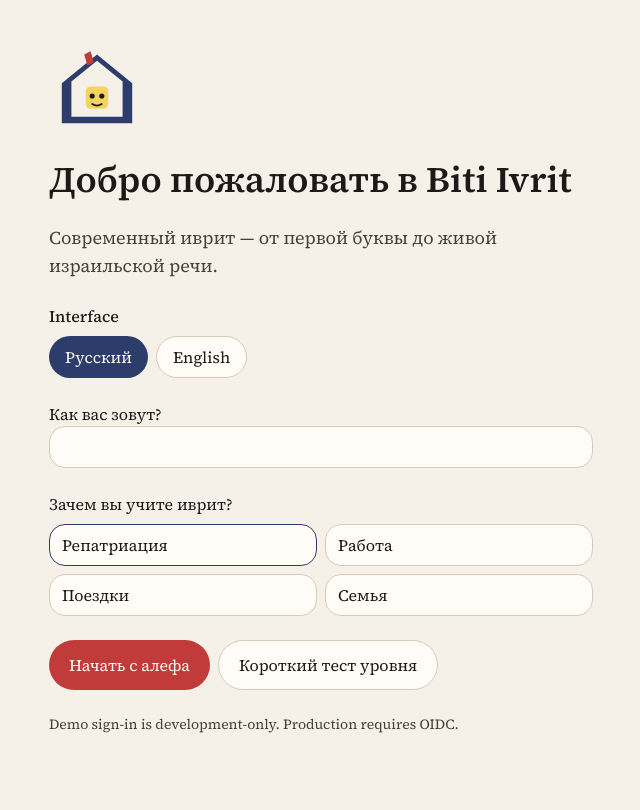
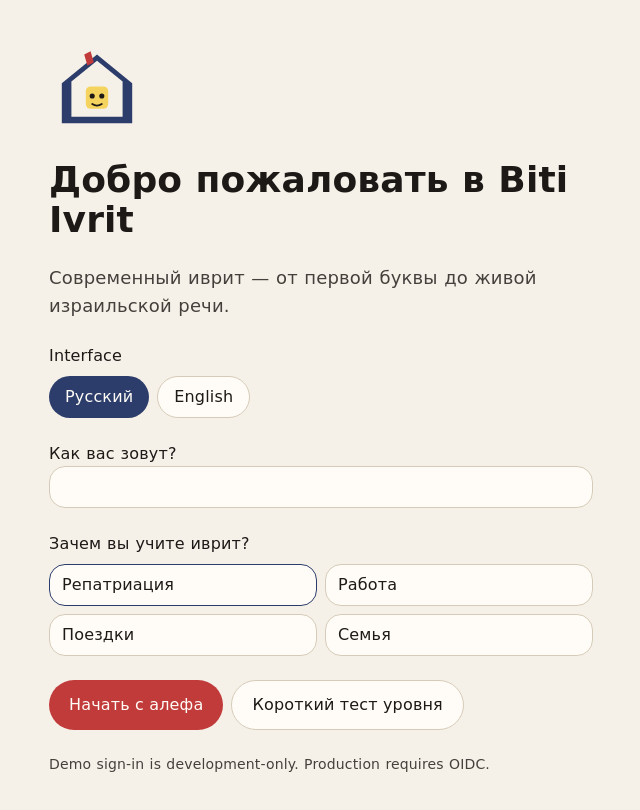
Before and after one commit to GabrielFrey/hebrew-trainer, a Next.js app in the folder apps/web/: page / in a window 1280 px wide. Shown: the top 810 px of the page, without its empty margins (319-959 px from the left). Built offline with nearby package versions, Linux system fonts and the light colour scheme; no server answers; a web font is replaced by a local one.

Commit message:
Fix UI font so Russian copy keeps word spaces
Co-authored-by: filinjd <filinjd@gmail.com>

```diff
--- a/apps/web/src/app/globals.css
+++ b/apps/web/src/app/globals.css
@@ -56,7 +56,7 @@
   --color-correct: var(--correct);
   --color-incorrect: var(--incorrect);
   --color-almost: var(--almost);
-  --font-sans: var(--font-ui);
+  --font-sans: "DejaVu Sans", "Noto Sans", "Liberation Sans", ui-sans-serif, system-ui, sans-serif;
   --font-hebrew: var(--font-he);
   --font-reading: var(--font-read);
 }
@@ -69,7 +69,9 @@ body {
 }
 
 body {
-  font-family: var(--font-ui), Georgia, serif;
+  font-family: "DejaVu Sans", "Noto Sans", "Liberation Sans", ui-sans-serif, system-ui, sans-serif;
+  letter-spacing: 0.01em;
+  word-spacing: 0.04em;
 }
 
 .he {
--- a/apps/web/src/app/layout.tsx
+++ b/apps/web/src/app/layout.tsx
@@ -1,12 +1,7 @@
 import type { Metadata } from "next";
-import { Frank_Ruhl_Libre, Noto_Sans_Hebrew, Source_Serif_4 } from "next/font/google";
+import { Frank_Ruhl_Libre, Noto_Sans_Hebrew } from "next/font/google";
 import "./globals.css";
 
-const ui = Source_Serif_4({
-  subsets: ["latin", "cyrillic"],
-  variable: "--font-ui",
-  display: "swap",
-});
 
 const hebrew = Noto_Sans_Hebrew({
   subsets: ["hebrew", "latin"],
@@ -27,7 +22,7 @@ export const metadata: Metadata = {
 
 export default function RootLayout({ children }: LayoutProps<"/">) {
   return (
-    <html lang="ru" className={`${ui.variable} ${hebrew.variable} ${reading.variable} h-full`}>
+    <html lang="ru" className={`${hebrew.variable} ${reading.variable} h-full`}>
       <body className="min-h-full bg-sand text-ink antialiased">{children}</body>
     </html>
   );
```
